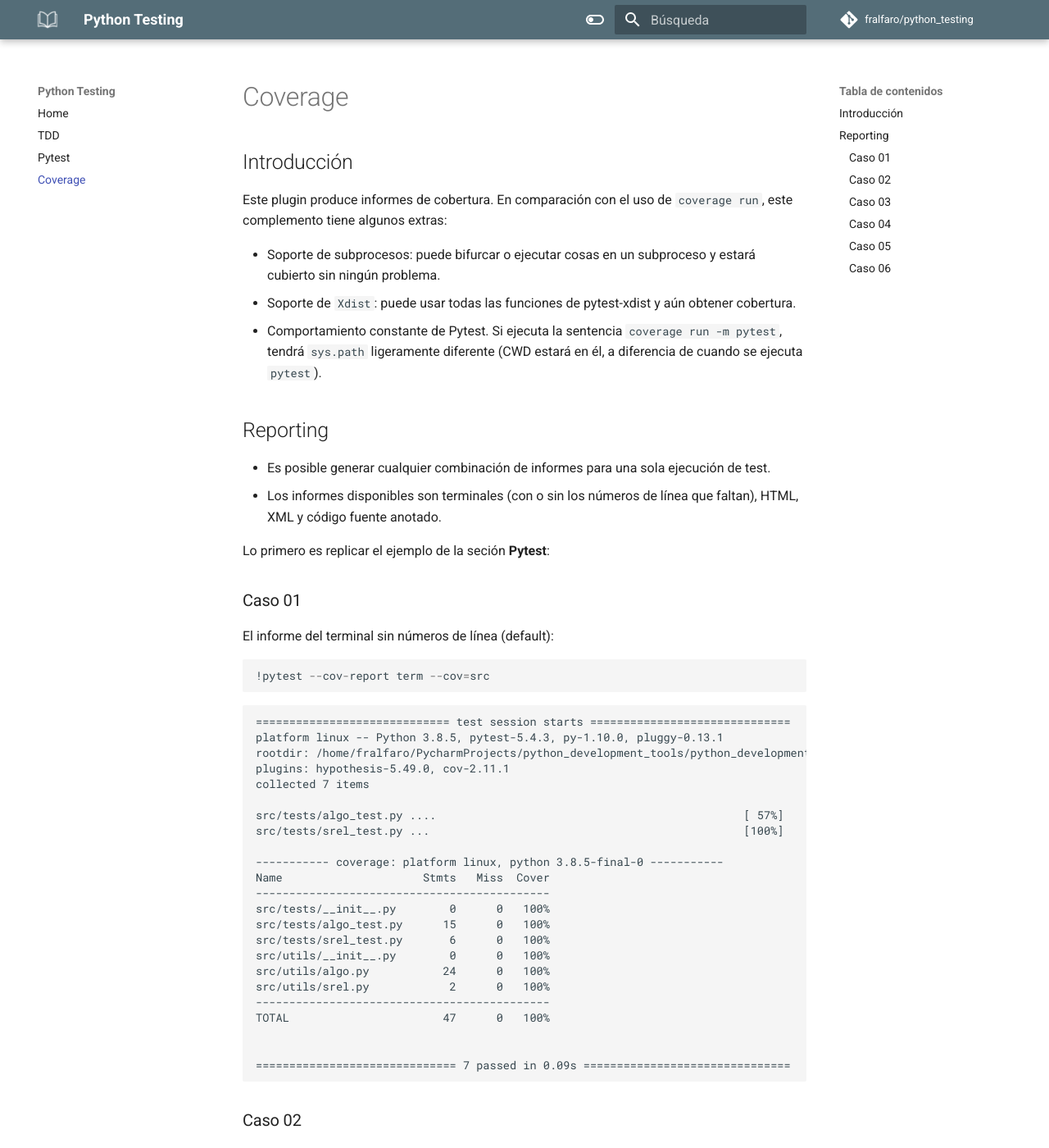
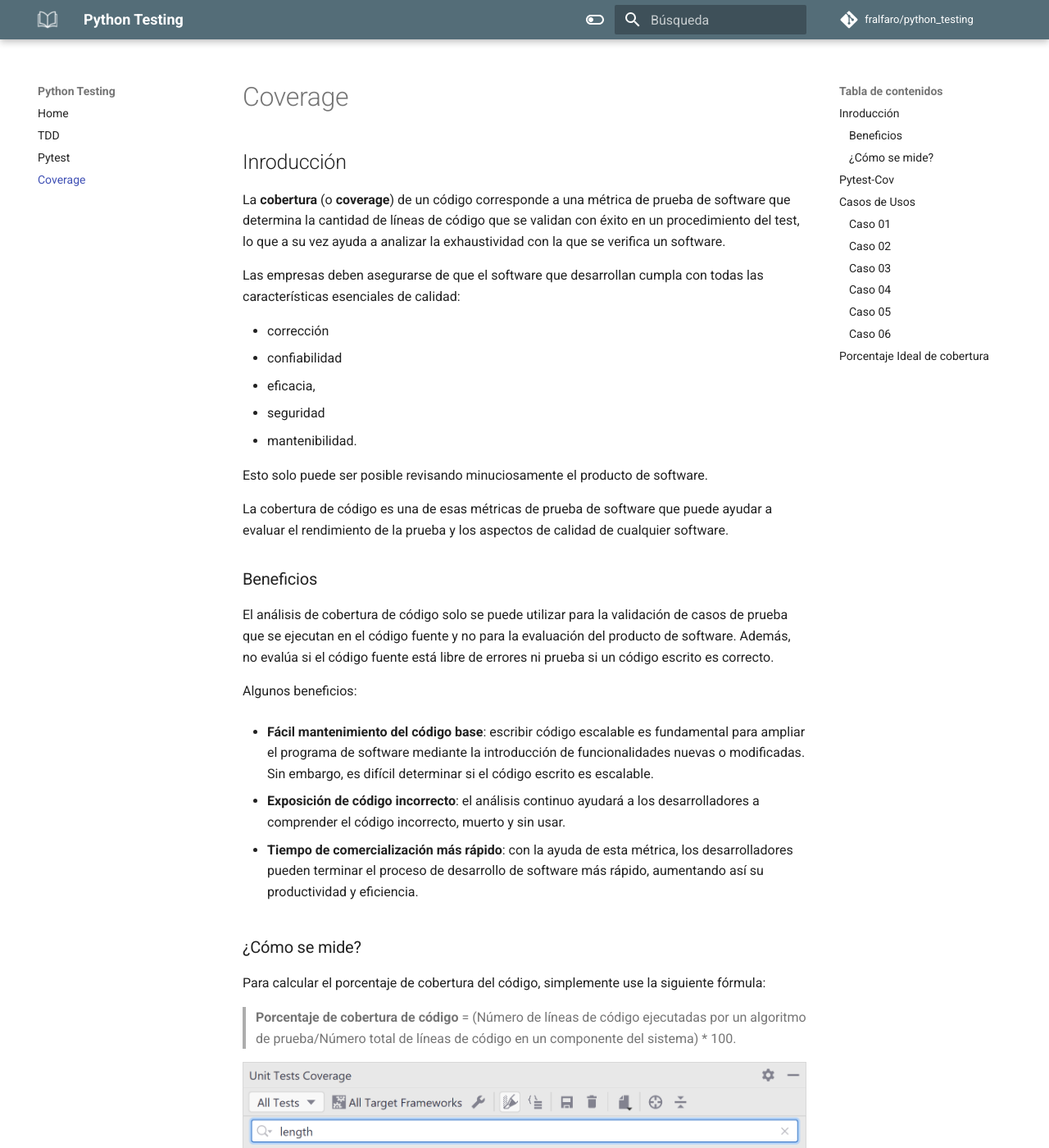
Before and after one commit to fralfaro/python_testing, an MkDocs documentation site: the page built from docs/coverage.md, in a window 1280 px wide and 1400 px high. Shown: the whole window at 82% size. Built offline with MkDocs 1.6.1 and Material for MkDocs 9.7.7, drawn with Linux system fonts in a browser that asks for light colours; comment, search, counter and statistics services are not loaded; some of the changed text lies outside the part shown.

Commit message:
re-definir proyecto completo 1.3

```diff
--- a/docs/coverage.md
+++ b/docs/coverage.md
@@ -1,29 +1,83 @@
 # Coverage
 
-## Introducción
+## Inroducción
 
-Este plugin produce informes de cobertura. En comparación con el uso de
+La **cobertura** (o **coverage**) de un código corresponde a una métrica
+de prueba de software que
+determina la cantidad de líneas de código que se validan
+con éxito en un procedimiento del test, lo que a
+su vez ayuda a analizar la exhaustividad con la que se
+verifica un software.
+
+Las empresas deben
+asegurarse de que el software que desarrollan
+cumpla con todas las características esenciales
+de calidad:
+
+* corrección
+* confiabilidad
+* eficacia,
+* seguridad
+* mantenibilidad.
+
+Esto solo puede ser posible revisando minuciosamente el producto de software.
+
+
+La cobertura de código es una de esas métricas de prueba de software que puede ayudar a evaluar el rendimiento de la prueba y los aspectos de calidad de cualquier software.
+
+### Beneficios
+
+El análisis de cobertura de código solo se puede utilizar
+para la validación de casos de prueba que se ejecutan en el
+código fuente y no para la evaluación del producto de software.
+Además, no evalúa si el código fuente está libre de errores ni prueba si un código escrito es correcto.
+
+Algunos beneficios:
+
+* **Fácil mantenimiento del código base**: escribir código escalable es fundamental para ampliar el programa de software mediante la introducción de funcionalidades nuevas o modificadas. Sin embargo, es difícil determinar si el código escrito es escalable.
+
+
+* **Exposición de código incorrecto**: el análisis continuo ayudará a los desarrolladores a comprender el código incorrecto, muerto y sin usar.
+
+
+* **Tiempo de comercialización más rápido**: con la ayuda de esta métrica, los desarrolladores pueden terminar el proceso de desarrollo de software más rápido, aumentando así su productividad y eficiencia.
+
+
+### ¿Cómo se mide?
+
+Para calcular el porcentaje de cobertura del código,
+simplemente use la siguiente fórmula:
+
+> **Porcentaje de cobertura de código** = (Número de líneas de código ejecutadas por un algoritmo de prueba/Número total de líneas de código en un componente del sistema) * 100.
+
+
+<img src="../images/coverage.png" alt="img python"   >
+
+
+
+
+## Pytest-Cov
+
+La librería [pytest-cov](https://pytest-cov.readthedocs.io/en/latest/) es el plugin utilizado para los informes de cobertura.
+
+En comparación con el uso de
 `coverage run`, este complemento tiene algunos extras:
 
-  - Soporte de subprocesos: puede bifurcar o ejecutar cosas en un
+  - **Soporte de subprocesos**: puede bifurcar o ejecutar cosas en un
     subproceso y estará cubierto sin ningún problema.
-  - Soporte de `Xdist`: puede usar todas las funciones de pytest-xdist y
+  - **Soporte de `Xdist`**: puede usar todas las funciones de pytest-xdist y
     aún obtener cobertura.
-  - Comportamiento constante de Pytest. Si ejecuta la sentencia
+  - **Comportamiento constante de Pytest**. Si ejecuta la sentencia
     `coverage run -m pytest`, tendrá `sys.path` ligeramente diferente
     (CWD estará en él, a diferencia de cuando se ejecuta `pytest`).
-
-
-## Reporting
-
   - Es posible generar cualquier combinación de informes para una sola
     ejecución de test.
   - Los informes disponibles son terminales (con o sin los números de
     línea que faltan), HTML, XML y código fuente anotado.
 
-Lo primero es replicar el ejemplo de la seción **Pytest**:
+## Casos de Usos
 
-
+Lo primero es replicar el ejemplo de la seción [Pytest](pytest.md).
 
 ### Caso 01
 
@@ -235,3 +289,19 @@
 procesamiento posterior, pero no es necesario ver un informe local. Por
 ejemplo, las pruebas realizadas en `Travis-CI` podrían generar un
 archivo `.coverage` para usar con `Coveralls`.
+
+## Porcentaje Ideal de cobertura
+
+Una sorprendente cobertura de código del 100 % significa que el
+código está 100 % libre de errores. Ningún error indica que los casos
+de prueba han cubierto todos los criterios y requisitos de la aplicación de software.
+Entonces, si ese es el caso,
+
+* ¿cómo evaluamos si los scripts de prueba han cumplido con una amplia gama de posibilidades?
+* ¿Qué pasa si los casos de prueba han cubierto los requisitos incorrectos?
+* ¿Qué pasa si los casos de prueba no cumplieron con algunos requisitos importantes?
+
+Entonces, ¿cuál es el porcentaje de cobertura ideal que preguntas? El único enfoque y objetivo de los desarrolladores y tester debería ser
+escribir tests que no sean vagos. No concentrarse en lograr una cobertura del 100 por ciento.
+
+El análisis debe combinarse con tests robustos y escalables, que cubran todas las áreas funcionales y no funcionales del código fuente.
```
Also changed, not shown: docs/images/coverage.png (added).
